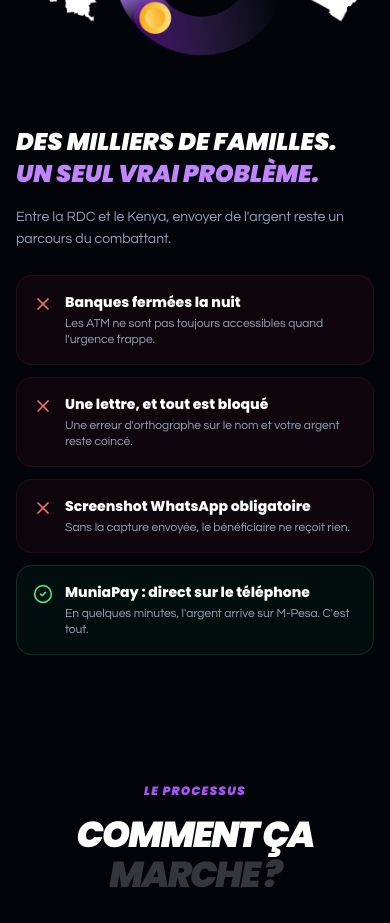
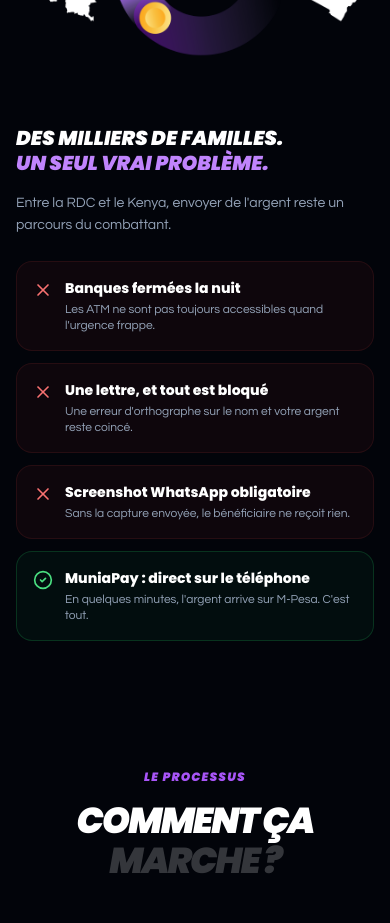
Before and after one commit to bred9702-svg/muniapay-frontend, a React (Vite) app: page / in a window 390 px wide. Shown: the part 1420-2343 px from the top of the page. Built offline with nearby package versions, Linux system fonts and the light colour scheme.

Commit message:
Update App.jsx

```diff
--- a/src/App.jsx
+++ b/src/App.jsx
@@ -255,7 +255,7 @@
   className="block w-full max-w-full h-auto object-contain"
 />
               <div>
-                <h3 className="text-2xl md:text-3xl font-heading font-black text-white uppercase italic mb-4">
+                <h3 className="text-xl md:text-2xl lg:text-3xl font-heading font-black text-white uppercase italic mb-4 leading-tight break-words">
                   Des milliers de familles. <br />
                   <span className="text-purple-400">Un seul vrai problème.</span>
                 </h3>
```
